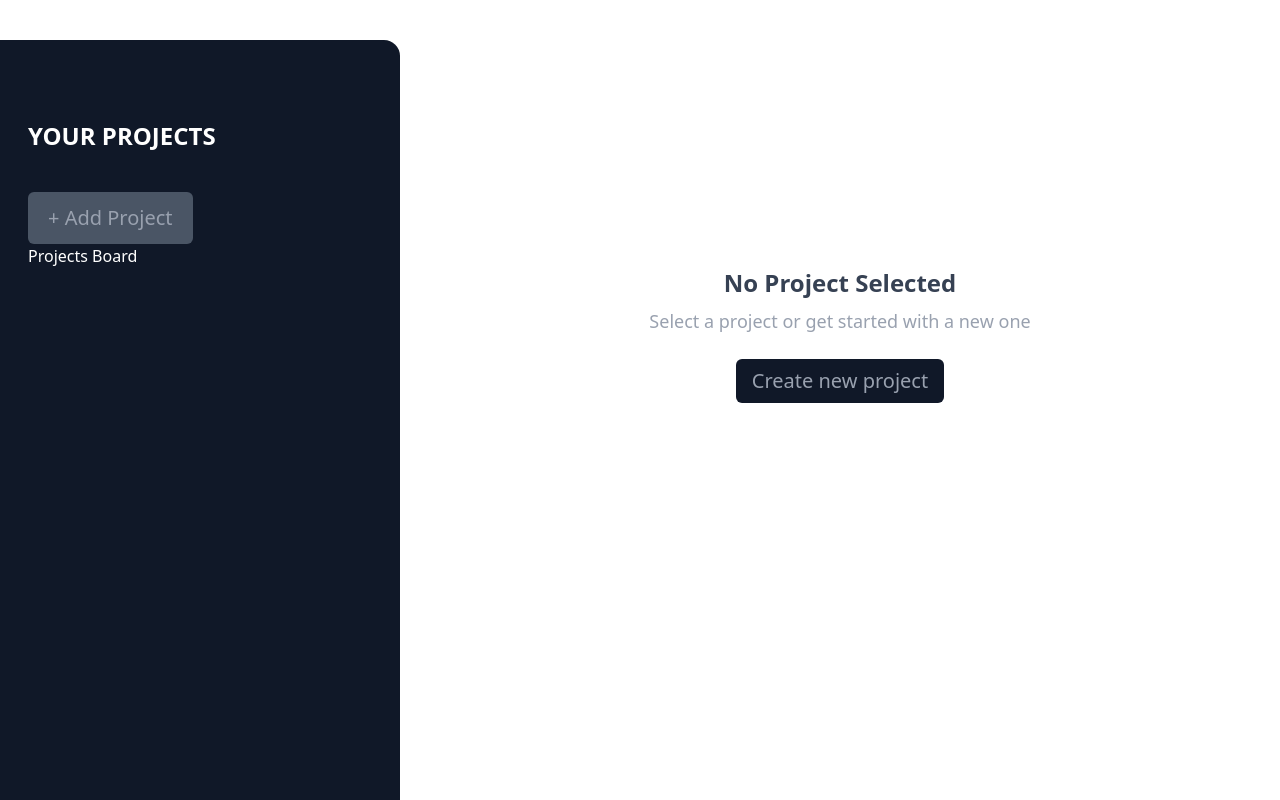
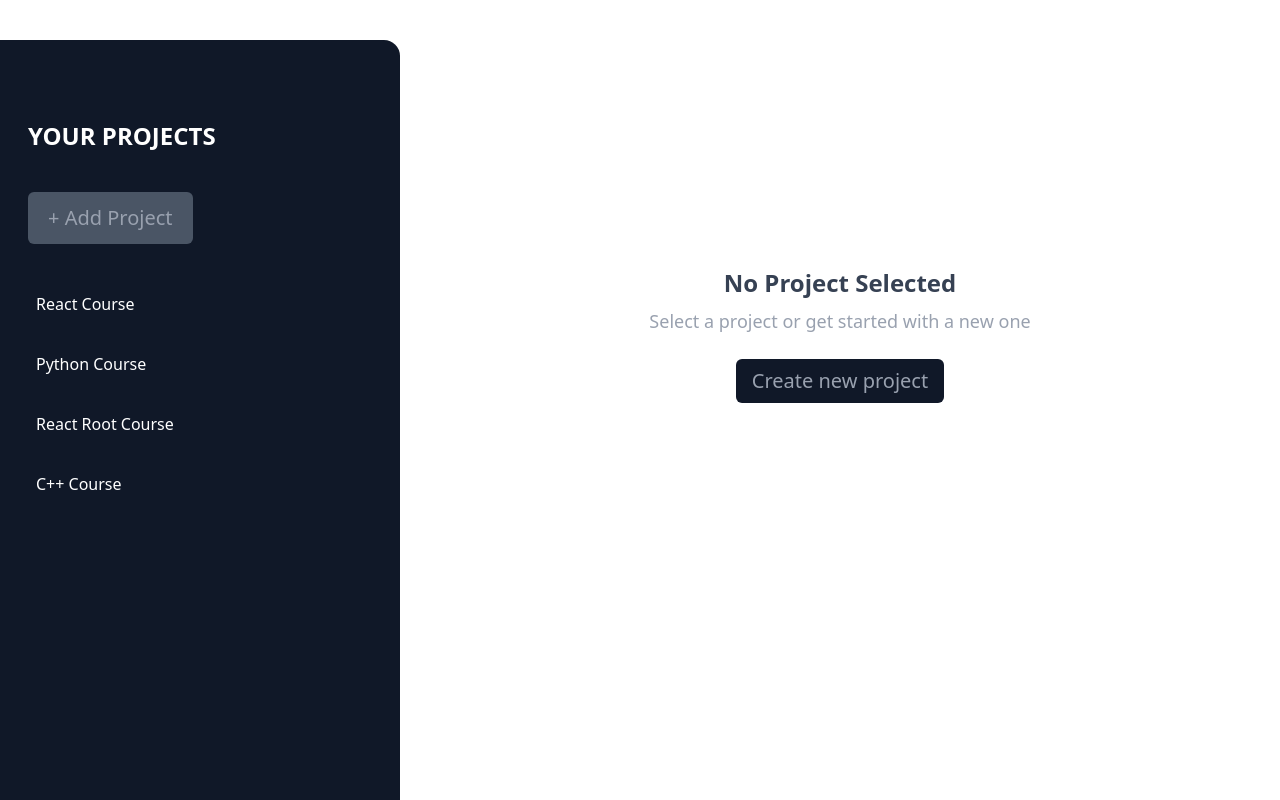
Before and after one commit to nimabed/project-manager, a React (Vite) app: page / in a window 1280 px wide. Built offline with nearby package versions, Linux system fonts and the light colour scheme.

Commit message:
ProjectsBoard component added to Slider component

```diff
--- /dev/null
+++ b/src/components/ProjectsBoard.jsx
@@ -0,0 +1,5 @@
+export default function ProjectsBoard({title}) {
+  return (
+    <button className="text-white p-2 text-start cursor-pointer rounded-lg hover:bg-gray-800/80">{title}</button>
+  );
+}
--- a/src/components/Sidebar.jsx
+++ b/src/components/Sidebar.jsx
@@ -1,4 +1,4 @@
-
+import ProjectsBoard from './ProjectsBoard';
 
 export default function Sidebar({ mainToCreate }) {
 
@@ -11,8 +11,11 @@ export default function Sidebar({ mainToCreate }) {
       >
         + Add Project
       </button>
-      <div className="text-white">
-        Projects Board
+      <div className="w-[85%] flex flex-col space-y-5 mt-10">
+        <ProjectsBoard title="React Course" />
+        <ProjectsBoard title="Python Course" />
+        <ProjectsBoard title="React Root Course" />
+        <ProjectsBoard title="C++ Course" />
       </div>
     </div>
   )
```
